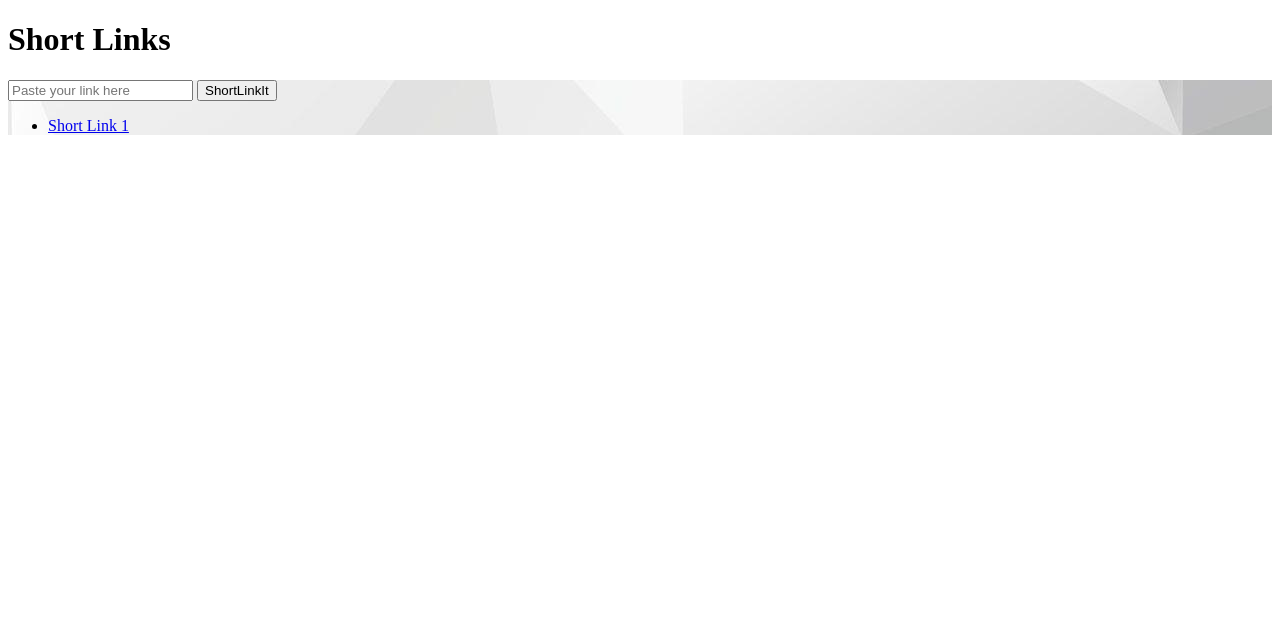
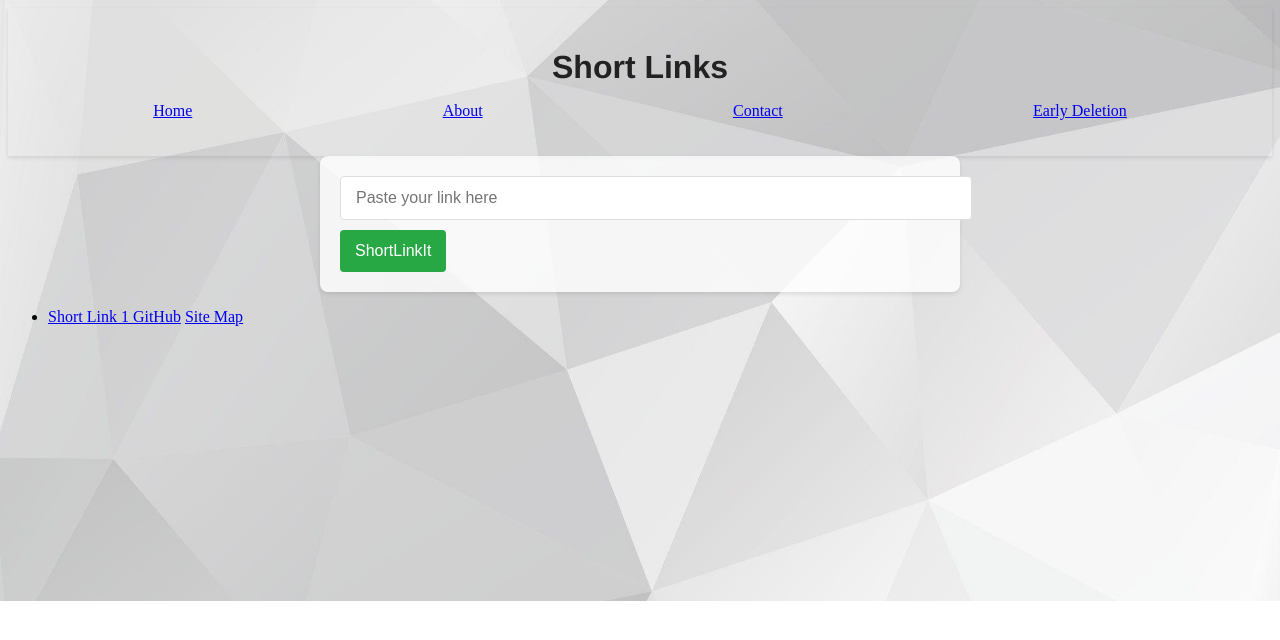
Before and after one commit to 105864492/SWE40006_URLShortner, a plain HTML site: page static/main/index.html in a window 1280 px wide. Drawn offline with Linux system fonts and the light colour scheme.

Commit message:
Added stylisation for webpage, added links to web page, added structures for forms to be added for pipeline

```diff
--- a/static/css/styles.css
+++ b/static/css/styles.css
@@ -6,7 +6,80 @@
 
 /* Page Background and Structures */
 
-main {
+html {
+    margin: 0;
+    padding: 0;
     background-image: url('/resources/background.jpg');
+    background-position: center;
+    background-repeat: no-repeat;
+    background-size: cover;
+}
 
+p {
+    font-family: Arial, sans-serif;
+    font-size: 16px;
+    color: #333;
+    line-height: 1.5;
+    margin-bottom: 20px;
 }
+
+h1, h2, h3 {
+    font-family: 'Helvetica Neue', sans-serif;
+    color: #222;
+    margin-bottom: 15px;
+}
+
+/* Header Styles */
+header {
+    background-color: none;
+    padding: 20px;
+    text-align: center;
+    box-shadow: 0 2px 4px rgba(0, 0, 0, 0.1);
+}
+
+nav ul {
+    list-style-type: none;
+    padding: 0;
+    overflow: hidden;
+    text-align: center;
+    justify-content: space-around;
+    display: flex;
+    align-items: center;
+}
+
+nav ul li {
+    margin: 0 15px;
+}
+
+/* Paste your link here box styles */
+#LinkContainer {
+    max-width: 600px;
+    margin: 0 auto;
+    padding: 20px;
+    background-color: rgba(255, 255, 255, 0.8);
+    border-radius: 8px;
+    box-shadow: 0 2px 4px rgba(0, 0, 0, 0.1);
+}
+
+#longLink {
+    width: 100%;
+    padding: 12px 15px;
+    border: 1px solid #ddd;
+    border-radius: 4px;
+    font-size: 16px;
+    margin-bottom: 10px;
+}
+
+#shortenButton {
+    background-color: #28a745;
+    color: white;
+    border: none;
+    padding: 12px 15px;
+    border-radius: 4px;
+    cursor: pointer;
+    font-size: 16px;
+}
+
+#shortenButton:hover {
+    background-color: #218838;
+}
--- a/static/main/index.html
+++ b/static/main/index.html
@@ -10,15 +10,23 @@
     <link rel="stylesheet" href="/static/css/styles.css">
 
     <title>Short Links</title>
-</header>
+</head>
+
+<body>
+    <header>
+        <h1>Short Links</h1>
+
+        <nav>
+            <ul>
+                <li><a href="#">Home</a></li>
+                <li><a href="#">About</a></li>
+                <li><a href="#">Contact</a></li>
+                <li><a href="#">Early Deletion</a></li>
+            </ul>
+        </nav>
 
 
-<body>
-    <head>
-        <! -- Inserting the Header -->
-
-        <h1>Short Links</h1>
-    </head>
+    </header>
     <main>
         <div id="LinkContainer">
             <form>
@@ -33,14 +41,12 @@
         <ul>
         <li>
             <a href="#">Short Link 1 </a> <!--Privacy Policy About Application -->
-            <!-- Links to the Github -->
-            <!-- Links to the site map -->
+            <a href="#">GitHub</a>
+            <a href="#">Site Map</a>
         </li>
         </ul>
         </footer>
 
     </main>
-    <footer>
 
-    </footer>
 </body>
```
